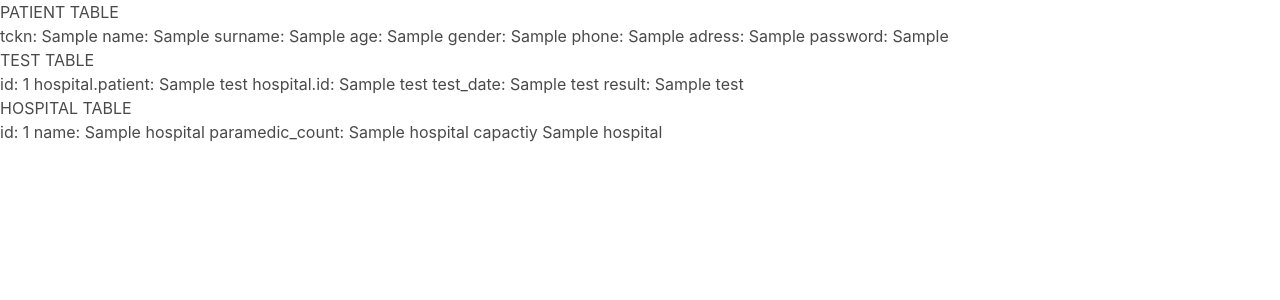
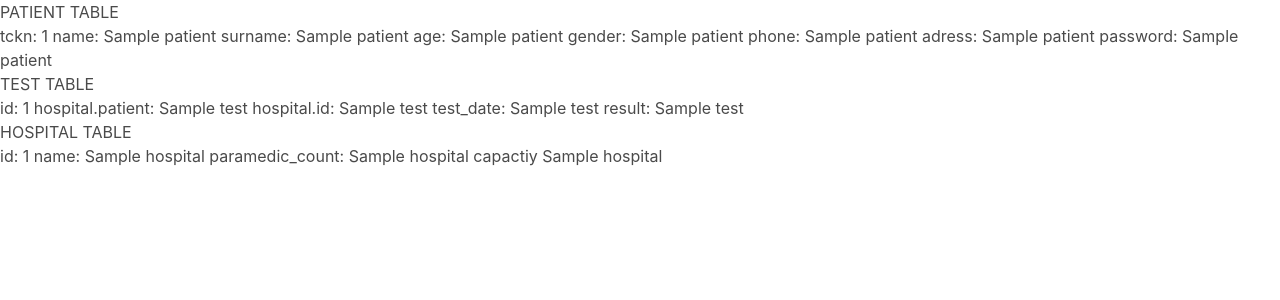
Before and after one commit to incesubaris/Covid19-Project, a Flask app: template templates/admin.html in a window 1280 px wide. Shown: the part 56-356 px from the top of the page. Run offline with Flask 2, Linux system fonts and the light colour scheme; the template is opened without the code that fills it: most values are stand-ins (such as "Sample title", 1, 10 or a date in 2020); some libraries are stand-ins or nearby versions.

Commit message:
bug fixes

```diff
--- a/templates/admin.html
+++ b/templates/admin.html
@@ -2,26 +2,26 @@
 {% block content %}
 
     <h1>PATIENT TABLE</h1>
-    {% for p in patient %}
+    {% for patient in patient %}
 
 
-    <p> tckn: {{t[0]}} name: {{t[1]}} surname: {{t[2]}} age: {{t[3]}} gender: {{t[4]}} phone: {{t[5]}} adress: {{t[6]}} password: {{t[7]}}</p>
+    <p> tckn: {{patient[0]}} name: {{patient[1]}} surname: {{patient[2]}} age: {{patient[3]}} gender: {{patient[4]}} phone: {{patient[5]}} adress: {{patient[6]}} password: {{patient[7]}}</p>
 
 
     {% endfor %}
     <h1>TEST TABLE</h1>
-    {% for t in test %}
+    {% for test in test %}
 
 
-    <p> id: {{t[0]}} hospital.patient: {{t[1]}} hospital.id: {{t[2]}} test_date: {{t[3]}} result: {{t[3]}}</p>
+    <p> id: {{test[0]}} hospital.patient: {{test[1]}} hospital.id: {{test[2]}} test_date: {{test[3]}} result: {{test[4]}}</p>
 
 
     {% endfor %}
     <h1>HOSPITAL TABLE</h1>
-    {% for h in hospital %}
+    {% for hospital in hospital %}
 
 
-    <p> id: {{h[0]}} name: {{h[1]}} paramedic_count: {{h[2]}} capactiy {{h[3]}}</p>
+    <p> id: {{hospital[0]}} name: {{hospital[1]}} paramedic_count: {{hospital[2]}} capactiy {{hospital[3]}}</p>
 
 
     {% endfor %}
```
